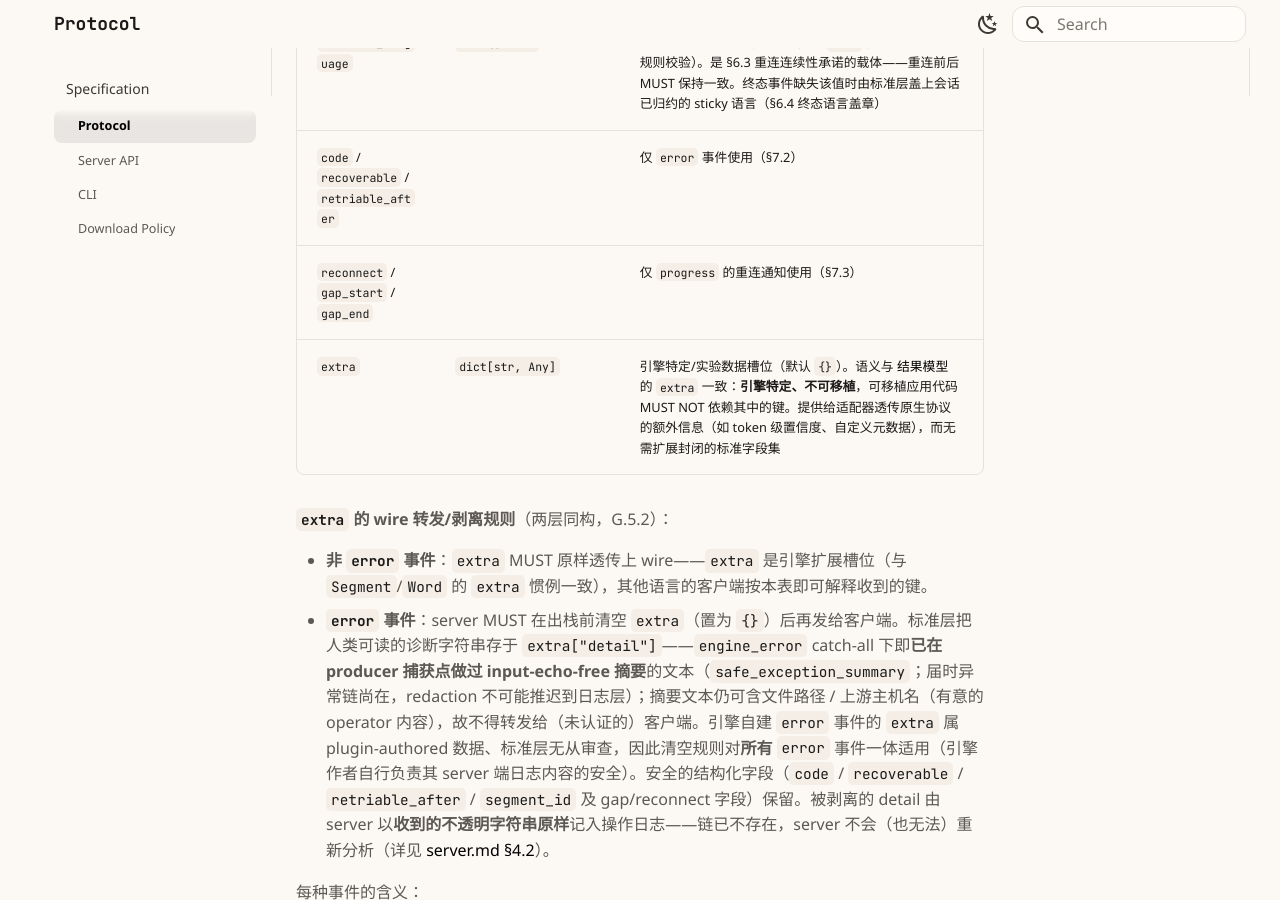
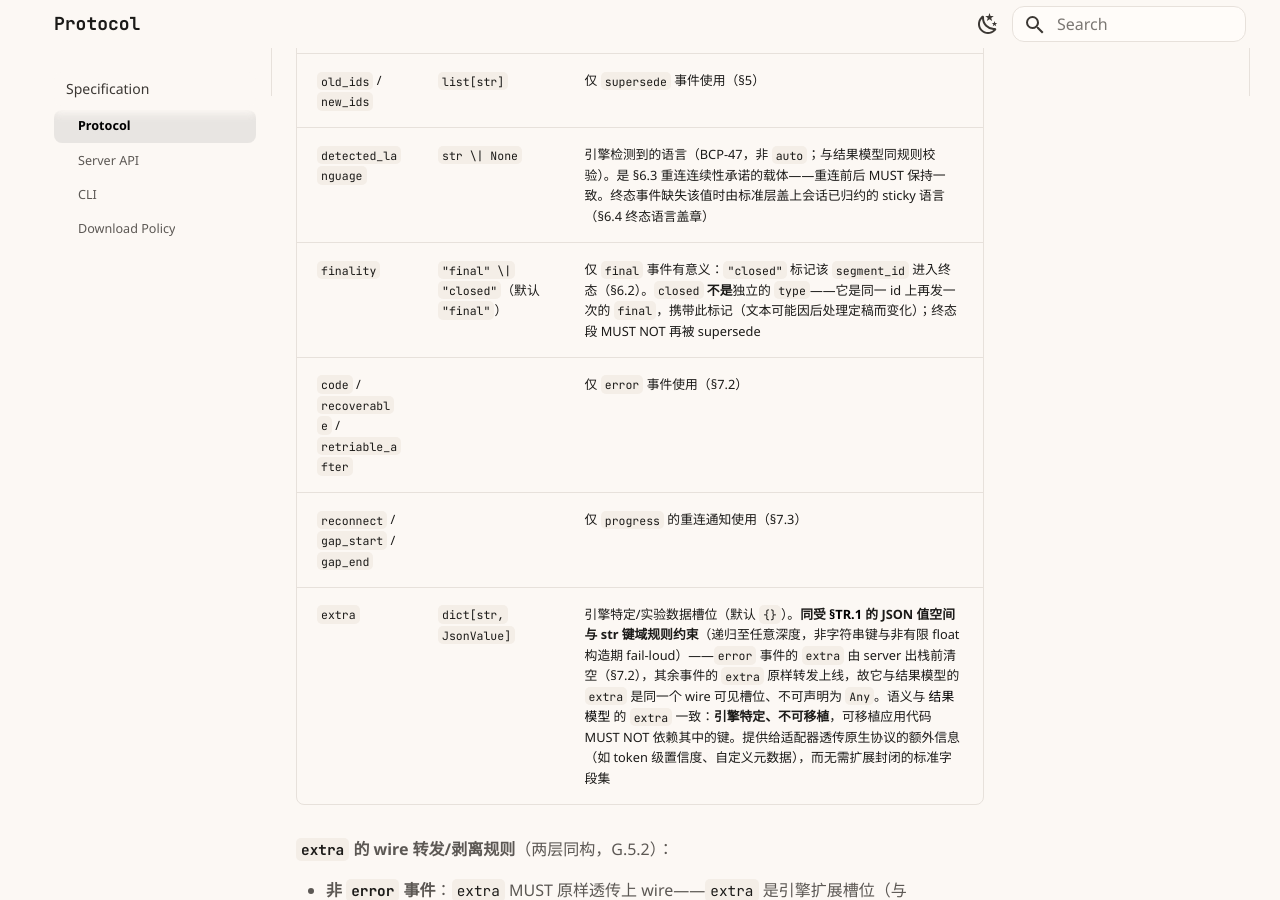
Before and after one commit to standard-voice/standard_asr, an MkDocs documentation site: the page built from docs/spec/specification.md, in a window 1280 px wide and 900 px high, scrolled down 52026 px. Built offline with MkDocs 1.6.1 and Material for MkDocs 9.7.7, drawn with Linux system fonts in a browser that asks for light colours; plug-ins that fetch from the network failed and are left out; some of the changed text lies outside the part shown.

Commit message:
docs(spec): repair three drift points the review surfaced
All three are the spec contradicting either the code or itself:

- TranscriptionEvent.extra was declared dict[str, Any], while TR.1 two
  sections earlier normatively requires every wire-visible slot to be
  dict[str, JsonValue] with exact-str keys and names `extra` explicitly
  (the code has enforced WireExtra since the sweep).
- The event field table omitted `finality` entirely, though it is a
  public Literal["final", "closed"] field the terminal-state rules
  (§6.2) depend on. The new row also states what the omission let a
  reader conclude: `closed` is NOT a seventh event type — EventType is
  the six listed — it is a second `final` on the same segment_id.
- The segments-missing fallback said `[0, duration]` unless duration is
  "unknown", but the renderer keys on visibility on the OUTPUT
  millisecond grid: a known 0, or a model-legal sub-millisecond 0.0005
  (positive as a float, formats to 00:00:00,000), also take the fixed
  [0, 3s] cue. Otherwise the spec prescribes the zero-duration cue its
  own parenthetical forbids.

Also drops a changelog entry that chronicled correcting a version
number inside this same unreleased cycle (packaging >= 26.1, which the
code has always required); nothing shipped ever said 26.2.

```diff
--- a/docs/spec/specification.md
+++ b/docs/spec/specification.md
@@ -702,7 +702,7 @@
   - **行终止符归一**：先把 `\r\n` 与裸 `\r` 归一为 `\n`，再折叠空行——裸 `\r` 在 WebVTT 与多数 SRT 解析器中均是行终止符，不归一则 `\r\r` 可绕过空行折叠伪造 cue。
   - **WebVTT 实体转义**：`to_vtt` MUST 按 W3C WebVTT cue-text 文法转义 `&`→`&amp;`、`<`→`&lt;`、`>`→`&gt;`（先 `&` 后 `<`/`>`，避免二次转义）。裸 `<` 会开启 cue-span tag、被浏览器 tokenizer 消费至下一个 `>`，使尖括号内文本（如引擎泄漏的 `<unk>`/`<|...|>` token、口述数学）在字幕中**静默消失**——正中「静默错误结果是头号大罪」。转义 `>` 同时使 payload 中的 `-->` 不再可能被读作 cue timing。
   - **SRT 不转义**：SRT 无字符引用机制，`to_srt` MUST NOT 套用实体转义（否则把字面 `&amp;`/`&lt;` 显示给用户）；`&` 与尖括号原样透传，下游若需中和标签应在渲染前对转写文本处理。
-- **`segments` 缺失时的回退（normative，消除跨实现未定义行为）**：基于 §TR.1 null 规则——`segments is None`（未请求/不适用）且 `text` 非空 → 合成一条覆盖全文的 cue：`[0, duration]`，`duration` 未知（如手工构造的结果）时用固定 `[0, 3s]`（播放器静默丢零时长 cue，故回退 cue MUST 非零时长）。`segments == []`（请求但空，如静音）→ 零 cue，绝不杜撰。标准归约器（`StreamReducer`/`session.result()`）产出的 `segments` **恒为列表**——空会话（静音、纯删除后无存活段）为 `[]` 而非 `null`：归约器执行了段生命周期，空是「已执行但为空」，`null` 的「未请求/不适用」语义与全文回退 cue 都不适用于它。其他语言 SDK MUST 采用同一回退以保「同结果同渲染」。
+- **`segments` 缺失时的回退（normative，消除跨实现未定义行为）**：基于 §TR.1 null 规则——`segments is None`（未请求/不适用）且 `text` 非空 → 合成一条覆盖全文的 cue：`[0, duration]`。判据是**输出毫秒网格上的可见性**，不是「已知/未知」：仅当 `duration` 在该网格上量化为**正值**时才用它，否则（未知如手工构造的结果、`0`、或模型合法但亚毫秒的 `0.0005`——它作为 float 为正却格式化成 `00:00:00,000`）一律用固定 `[0, 3s]`。播放器静默丢零时长 cue，故回退 cue MUST 非零时长。`segments == []`（请求但空，如静音）→ 零 cue，绝不杜撰。标准归约器（`StreamReducer`/`session.result()`）产出的 `segments` **恒为列表**——空会话（静音、纯删除后无存活段）为 `[]` 而非 `null`：归约器执行了段生命周期，空是「已执行但为空」，`null` 的「未请求/不适用」语义与全文回退 cue 都不适用于它。其他语言 SDK MUST 采用同一回退以保「同结果同渲染」。
 - **说话人渲染（opt-in，normative）**：`to_srt` / `to_vtt` 提供 keyword-only 参数 `include_speakers: bool = False`。默认 `False` 的理由是**文本纯净**（渲染器是结果的投影而非结果本身，调用方仍持有完整数据，`False` 不构成静默丢失；SRT 没有标准 speaker 语法，前缀会改变 cue 文本自身、污染下游文本处理）——**不是**向后兼容。`True` 时对 `speaker` 非 `None` 的段：
   - **SRT**：cue 文本加前缀 `"[<label>]: "`（字符串含尾随空格）。
   - **VTT**：把**整个**（可能多行的）已消毒 cue 正文包进 `<v <label>>` voice tag——per W3C WebVTT，无闭合标签的 `<v>` span 合法地延伸到 cue payload 结尾，故整体包裹对多行 cue 无歧义。
@@ -957,9 +957,10 @@
 | `audio_processed_until` | `float \| None` | 引擎已处理到的音频时间点（§4.4） |
 | `old_ids` / `new_ids` | `list[str]` | 仅 `supersede` 事件使用（§5） |
 | `detected_language` | `str \| None` | 引擎检测到的语言（BCP-47，非 `auto`；与结果模型同规则校验）。是 §6.3 重连连续性承诺的载体——重连前后 MUST 保持一致。终态事件缺失该值时由标准层盖上会话已归约的 sticky 语言（§6.4 终态语言盖章） |
+| `finality` | `"final" \| "closed"`（默认 `"final"`） | 仅 `final` 事件有意义：`"closed"` 标记该 `segment_id` 进入终态（§6.2）。`closed` **不是**独立的 `type`——它是同一 id 上再发一次的 `final`，携带此标记（文本可能因后处理定稿而变化）；终态段 MUST NOT 再被 supersede |
 | `code` / `recoverable` / `retriable_after` | | 仅 `error` 事件使用（§7.2） |
 | `reconnect` / `gap_start` / `gap_end` | | 仅 `progress` 的重连通知使用（§7.3） |
-| `extra` | `dict[str, Any]` | 引擎特定/实验数据槽位（默认 `{}`）。语义与 [结果模型](#结果模型-transcription-result--normative) 的 `extra` 一致：**引擎特定、不可移植**，可移植应用代码 MUST NOT 依赖其中的键。提供给适配器透传原生协议的额外信息（如 token 级置信度、自定义元数据），而无需扩展封闭的标准字段集 |
+| `extra` | `dict[str, JsonValue]` | 引擎特定/实验数据槽位（默认 `{}`）。**同受 [§TR.1](#结果模型-transcription-result--normative) 的 JSON 值空间与 str 键域规则约束**（递归至任意深度，非字符串键与非有限 float 构造期 fail-loud）——`error` 事件的 `extra` 由 server 出栈前清空（§7.2），其余事件的 `extra` 原样转发上线，故它与结果模型的 `extra` 是同一个 wire 可见槽位、不可声明为 `Any`。语义与 [结果模型](#结果模型-transcription-result--normative) 的 `extra` 一致：**引擎特定、不可移植**，可移植应用代码 MUST NOT 依赖其中的键。提供给适配器透传原生协议的额外信息（如 token 级置信度、自定义元数据），而无需扩展封闭的标准字段集 |
 
 **`extra` 的 wire 转发/剥离规则**（两层同构，G.5.2）：
 
```
Also changed, not shown: CHANGELOG.md (+0 -3 lines).
